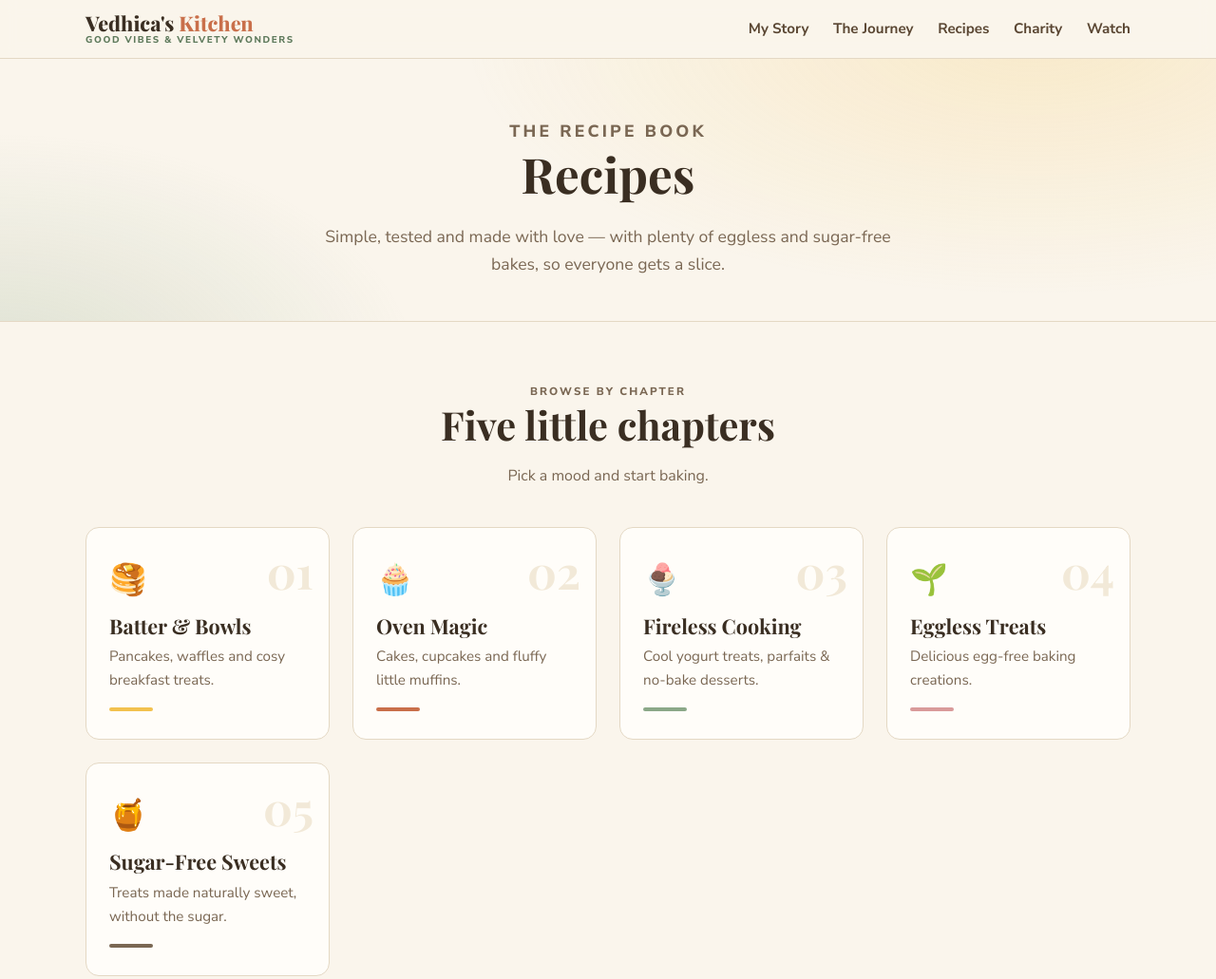
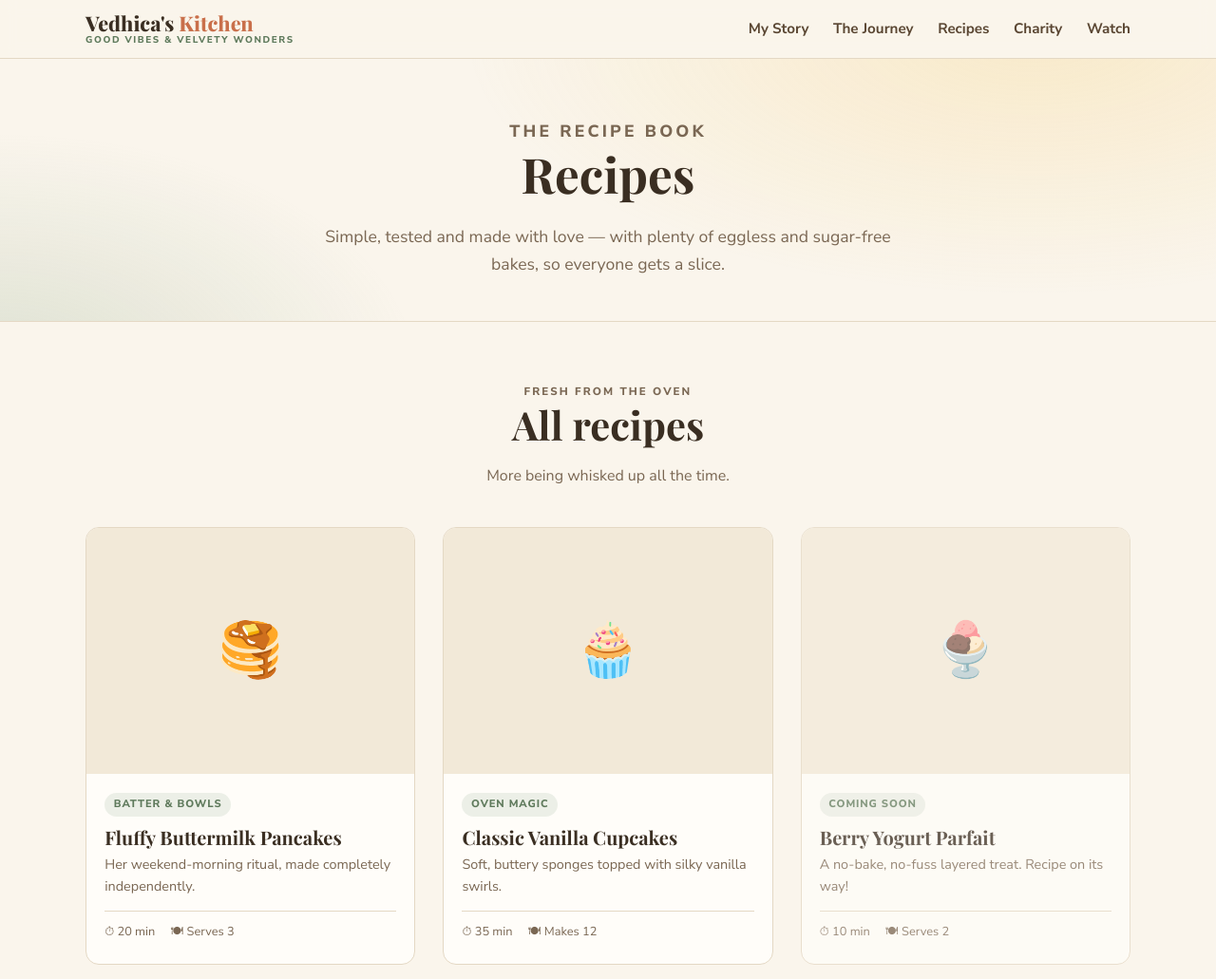
Before and after one commit to dishatrivedi231-crypto/vediha-kitchen, a plain HTML site: page recipes.html in a window 1280 px wide. Shown: the top 1031 px of the page at 95% size. Drawn offline with nearby package versions, Linux system fonts and the light colour scheme.

Commit message:
Remove 'Browse by Chapter' category section from Recipes page
Co-Authored-By: Claude Opus 4.8 <noreply@anthropic.com>

```diff
--- a/recipes.html
+++ b/recipes.html
@@ -37,51 +37,8 @@
     </div>
   </section>
 
-  <!-- Categories -->
-  <section class="section" id="chapters">
-    <div class="container">
-      <div class="section-head">
-        <p class="eyebrow">Browse by Chapter</p>
-        <h2>Five little chapters</h2>
-        <p>Pick a mood and start baking.</p>
-      </div>
-      <div class="chapters">
-        <a href="#all" class="chapter-card">
-          <span class="num">01</span><span class="emoji">🥞</span>
-          <h3>Batter &amp; Bowls</h3>
-          <p>Pancakes, waffles and cosy breakfast treats.</p>
-          <div class="tape"></div>
-        </a>
-        <a href="#all" class="chapter-card">
-          <span class="num">02</span><span class="emoji">🧁</span>
-          <h3>Oven Magic</h3>
-          <p>Cakes, cupcakes and fluffy little muffins.</p>
-          <div class="tape"></div>
-        </a>
-        <a href="#all" class="chapter-card">
-          <span class="num">03</span><span class="emoji">🍨</span>
-          <h3>Fireless Cooking</h3>
-          <p>Cool yogurt treats, parfaits &amp; no-bake desserts.</p>
-          <div class="tape"></div>
-        </a>
-        <a href="#all" class="chapter-card">
-          <span class="num">04</span><span class="emoji">🌱</span>
-          <h3>Eggless Treats</h3>
-          <p>Delicious egg-free baking creations.</p>
-          <div class="tape"></div>
-        </a>
-        <a href="#all" class="chapter-card">
-          <span class="num">05</span><span class="emoji">🍯</span>
-          <h3>Sugar-Free Sweets</h3>
-          <p>Treats made naturally sweet, without the sugar.</p>
-          <div class="tape"></div>
-        </a>
-      </div>
-    </div>
-  </section>
-
   <!-- All recipes -->
-  <section class="section" id="all" style="background: var(--cream-deep);">
+  <section class="section" id="all">
     <div class="container">
       <div class="section-head">
         <p class="eyebrow">Fresh from the Oven</p>
```
